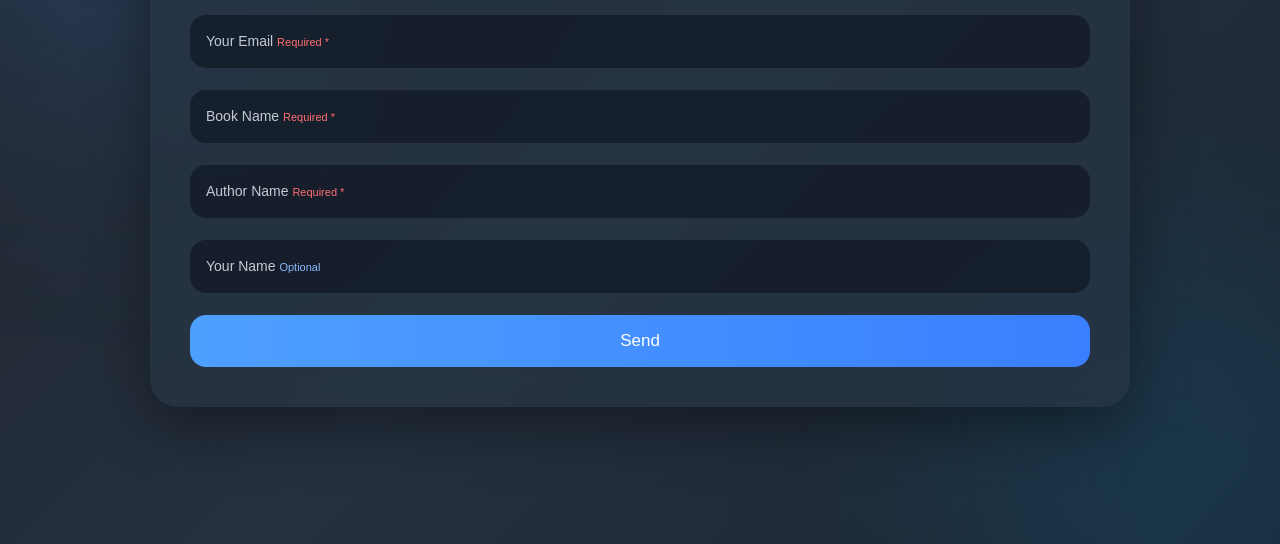
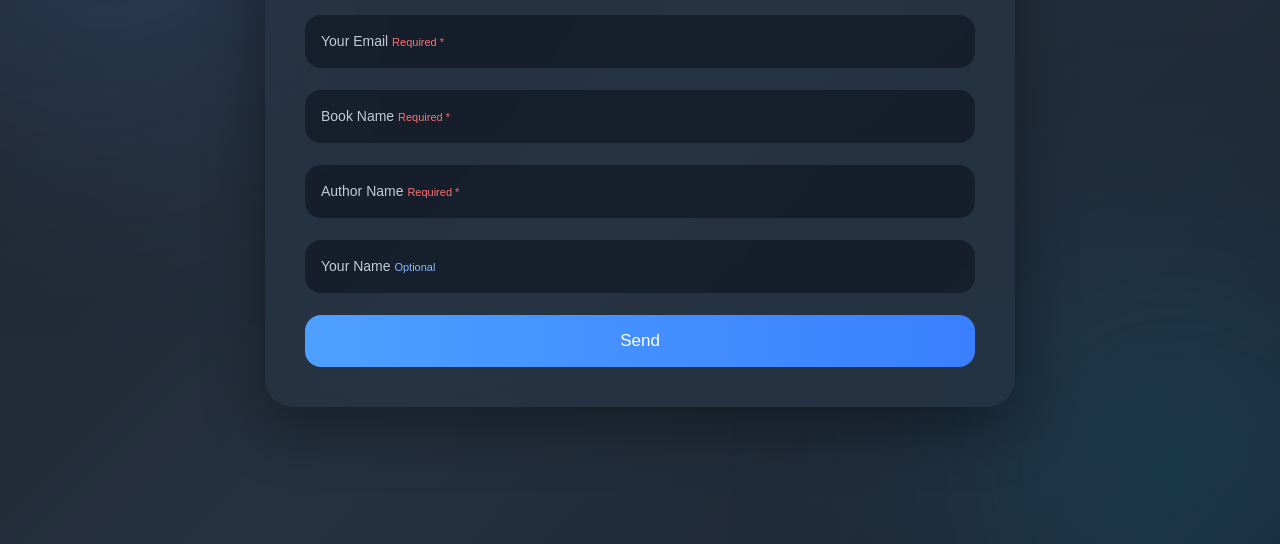
Before and after one commit to Google-Books/Request, a plain HTML site: page index.html in a window 1280 px wide. Shown: the part 256-800 px from the top of the page. Drawn offline with nearby package versions, Linux system fonts and the light colour scheme.

Commit message:
Update index.html

```diff
--- a/index.html
+++ b/index.html
@@ -87,7 +87,7 @@ animation-duration:12s;
 }
 
 .container{
-width:min(100%,980px);
+width:min(98%,750px);
 padding:40px;
 padding-top:60px;
 border-radius:28px;
```
